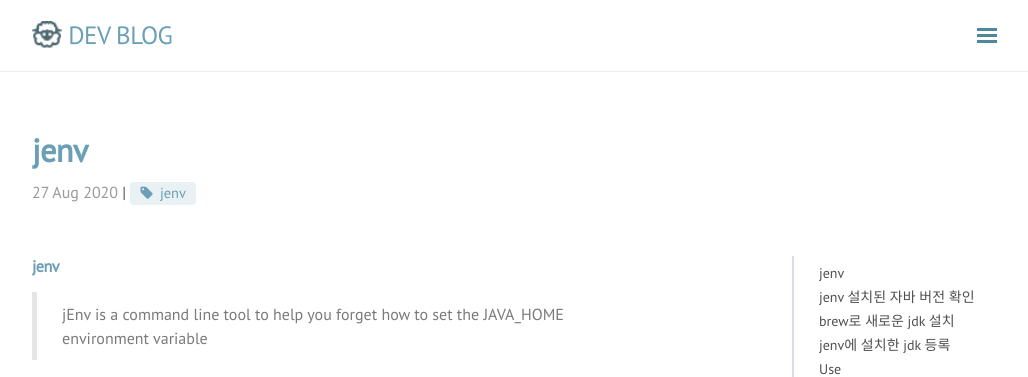
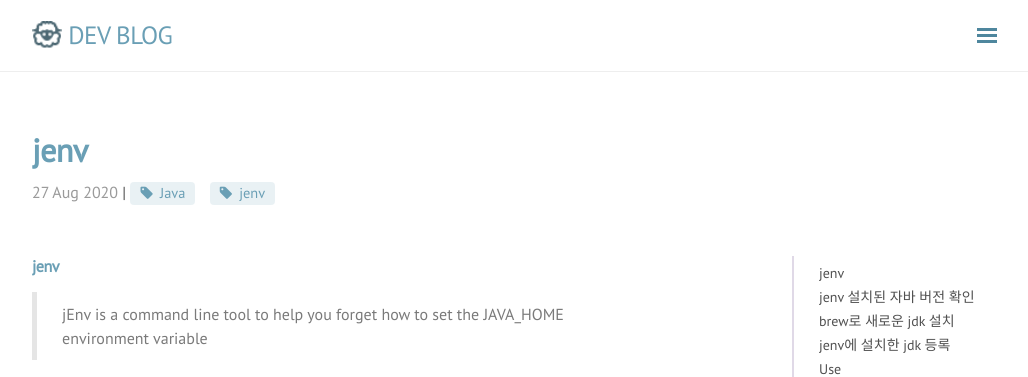
Before and after one commit to rmcodestar/rmcodestar.github.io, a Jekyll site: the page built from _posts/2020-08-27-jenv.md, in a window 1280 px wide and 900 px high. Shown: the top 377 px of the window, without its empty margins (248-1276 px from the left). Built offline with Jekyll 4.4.1, drawn with Linux system fonts in a browser that asks for light colours; nearby versions of some CDN libraries; comment, search, counter and statistics services are not loaded.

Commit message:
Update 2020-08-27-jenv.md

```diff
--- a/_posts/2020-08-27-jenv.md
+++ b/_posts/2020-08-27-jenv.md
@@ -1,7 +1,8 @@
 ---
 layout: post
 title: jenv
-tag: jenv
+category: 개발환경
+tag: [Java, jenv]
 ---
 
 
```
